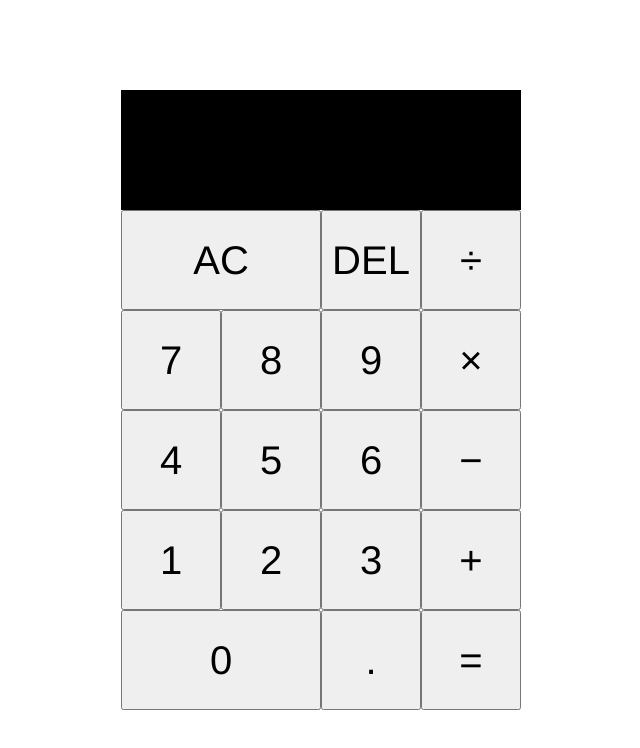
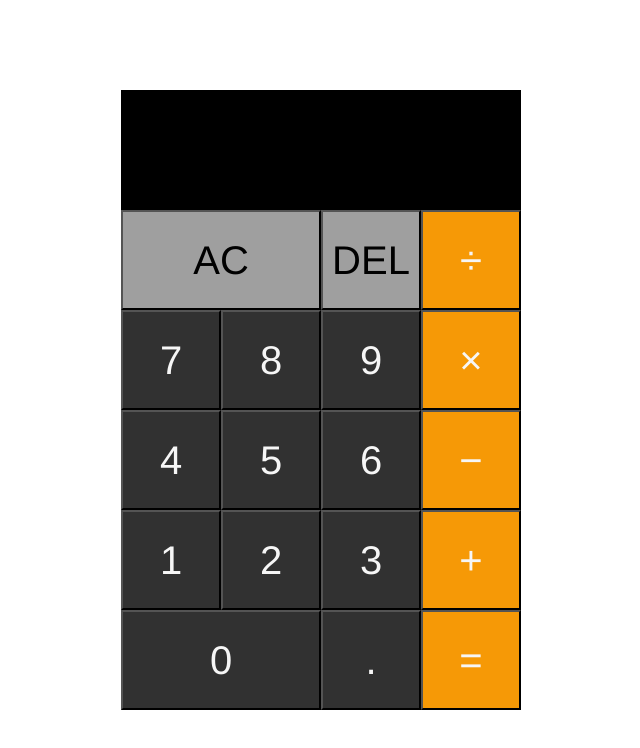
Before and after one commit to yulopadua/calculator, a plain HTML site: page index.html in a window 1280 px wide. Shown: the whole page, without its empty margins (319-959 px from the left). Drawn offline with Linux system fonts and the light colour scheme.

Commit message:
Add color to buttons

```diff
--- a/index.html
+++ b/index.html
@@ -15,23 +15,23 @@
             <div data-current-operand class="current-operand"></div>
         </div>
         <button data-clear class="span-two">AC</button>
-        <button data-delete>DEL</button>
-        <button data-operator>÷</button>
-        <button data-number>7</button>
-        <button data-number>8</button>
-        <button data-number>9</button>
-        <button data-operator>×</button>
-        <button data-number>4</button>
-        <button data-number>5</button>
-        <button data-number>6</button>
-        <button data-operator>−</button>
-        <button data-number>1</button>
-        <button data-number>2</button>
-        <button data-number>3</button>
-        <button data-operator>+</button>
-        <button data-number class="span-two">0</button>
-        <button data-number>.</button>
-        <button data-equals>=</button>
+        <button data-delete class="del">DEL</button>
+        <button data-operator class="opr">÷</button>
+        <button data-number class="num">7</button>
+        <button data-number class="num">8</button>
+        <button data-number class="num">9</button>
+        <button data-operator class="opr">×</button>
+        <button data-number class="num">4</button>
+        <button data-number class="num">5</button>
+        <button data-number class="num">6</button>
+        <button data-operator class="opr">−</button>
+        <button data-number class="num">1</button>
+        <button data-number class="num">2</button>
+        <button data-number class="num">3</button>
+        <button data-operator class="opr">+</button>
+        <button data-number class="span-two num">0</button>
+        <button data-number class="num">.</button>
+        <button data-equals class="opr">=</button>
     </div>
 </body>
 </html>
--- a/script.js
+++ b/script.js
@@ -49,8 +49,7 @@ class Calculator {
                 break
             case '÷':
                 if (current === 0) {
-                    alert("Can't divide by zero!");
-                    this.clear();
+                    alert("You can't divide by zero!");
                     return
                 }
                 result = prev / current;
--- a/style.css
+++ b/style.css
@@ -25,6 +25,21 @@ body {
 
 .span-two {
     grid-column: span 2;
+    background-color: #9f9f9f;
+}
+
+.del {
+    background-color: #9f9f9f;
+}
+
+.num {
+    background-color: #313131;
+    color: #f6f6f6;
+}
+
+.opr {
+    background-color: #f69906;
+    color: #f6f6f6;
 }
 
 .result {
```
